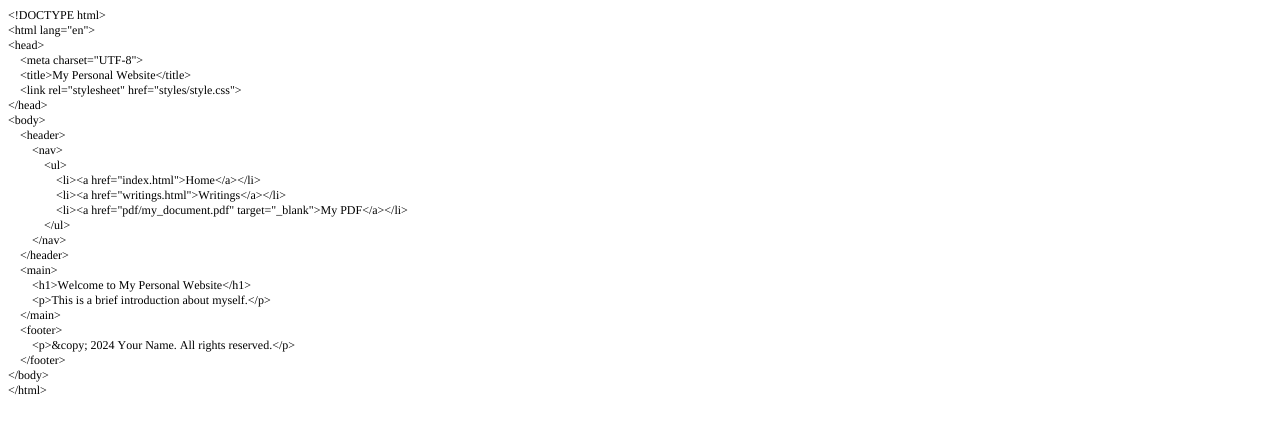
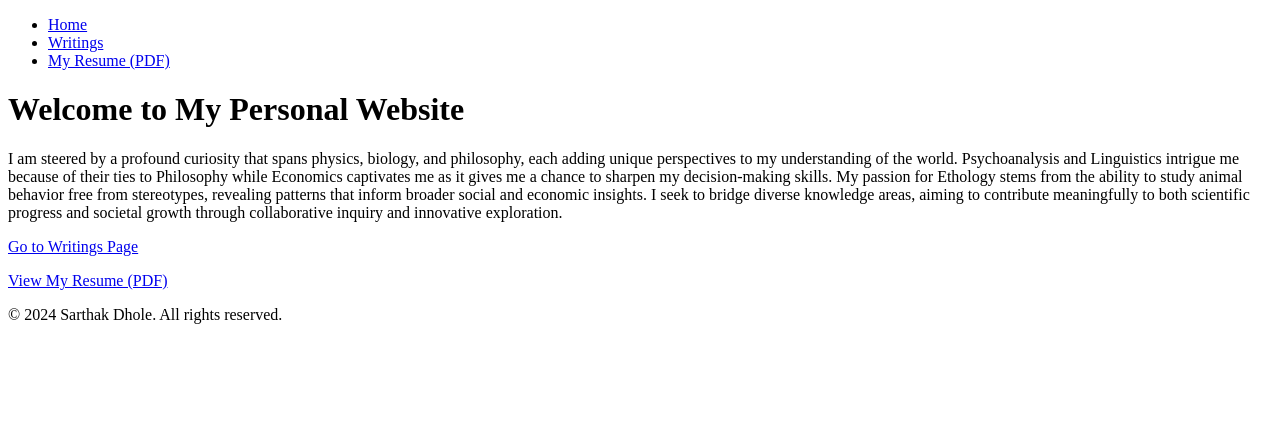
Before and after one commit to sarthakdhole11/sarthakdhole11.github.io, a plain HTML site: page index.html in a window 1280 px wide. Drawn offline with Linux system fonts and the light colour scheme.

Commit message:
more stuff.

```diff
--- a/index.html
+++ b/index.html
@@ -1,42 +1,29 @@
-<!DOCTYPE html PUBLIC "-//W3C//DTD HTML 4.01//EN" "http://www.w3.org/TR/html4/strict.dtd">
-<html>
+
+<!DOCTYPE html>
+<html lang="en">
 <head>
-  <meta http-equiv="Content-Type" content="text/html; charset=utf-8">
-  <meta http-equiv="Content-Style-Type" content="text/css">
-  <title></title>
-  <meta name="Generator" content="Cocoa HTML Writer">
-  <meta name="CocoaVersion" content="2575.2">
-  <style type="text/css">
-    p.p1 {margin: 0.0px 0.0px 0.0px 0.0px; font: 12.0px Times; -webkit-text-stroke: #000000}
-    span.s1 {font-kerning: none}
-  </style>
+    <meta charset="UTF-8">
+    <title>My Personal Website</title>
+    <link rel="stylesheet" href="styles/style.css">
 </head>
 <body>
-<p class="p1"><span class="s1">&lt;!DOCTYPE html&gt;</span></p>
-<p class="p1"><span class="s1">&lt;html lang="en"&gt;</span></p>
-<p class="p1"><span class="s1">&lt;head&gt;</span></p>
-<p class="p1"><span class="s1"><span class="Apple-converted-space">    </span>&lt;meta charset="UTF-8"&gt;</span></p>
-<p class="p1"><span class="s1"><span class="Apple-converted-space">    </span>&lt;title&gt;My Personal Website&lt;/title&gt;</span></p>
-<p class="p1"><span class="s1"><span class="Apple-converted-space">    </span>&lt;link rel="stylesheet" href="styles/style.css"&gt;</span></p>
-<p class="p1"><span class="s1">&lt;/head&gt;</span></p>
-<p class="p1"><span class="s1">&lt;body&gt;</span></p>
-<p class="p1"><span class="s1"><span class="Apple-converted-space">    </span>&lt;header&gt;</span></p>
-<p class="p1"><span class="s1"><span class="Apple-converted-space">        </span>&lt;nav&gt;</span></p>
-<p class="p1"><span class="s1"><span class="Apple-converted-space">            </span>&lt;ul&gt;</span></p>
-<p class="p1"><span class="s1"><span class="Apple-converted-space">                </span>&lt;li&gt;&lt;a href="index.html"&gt;Home&lt;/a&gt;&lt;/li&gt;</span></p>
-<p class="p1"><span class="s1"><span class="Apple-converted-space">                </span>&lt;li&gt;&lt;a href="writings.html"&gt;Writings&lt;/a&gt;&lt;/li&gt;</span></p>
-<p class="p1"><span class="s1"><span class="Apple-converted-space">                </span>&lt;li&gt;&lt;a href="pdf/my_document.pdf" target="_blank"&gt;My PDF&lt;/a&gt;&lt;/li&gt;</span></p>
-<p class="p1"><span class="s1"><span class="Apple-converted-space">            </span>&lt;/ul&gt;</span></p>
-<p class="p1"><span class="s1"><span class="Apple-converted-space">        </span>&lt;/nav&gt;</span></p>
-<p class="p1"><span class="s1"><span class="Apple-converted-space">    </span>&lt;/header&gt;</span></p>
-<p class="p1"><span class="s1"><span class="Apple-converted-space">    </span>&lt;main&gt;</span></p>
-<p class="p1"><span class="s1"><span class="Apple-converted-space">        </span>&lt;h1&gt;Welcome to My Personal Website&lt;/h1&gt;</span></p>
-<p class="p1"><span class="s1"><span class="Apple-converted-space">        </span>&lt;p&gt;This is a brief introduction about myself.&lt;/p&gt;</span></p>
-<p class="p1"><span class="s1"><span class="Apple-converted-space">    </span>&lt;/main&gt;</span></p>
-<p class="p1"><span class="s1"><span class="Apple-converted-space">    </span>&lt;footer&gt;</span></p>
-<p class="p1"><span class="s1"><span class="Apple-converted-space">        </span>&lt;p&gt;&amp;copy; 2024 Your Name. All rights reserved.&lt;/p&gt;</span></p>
-<p class="p1"><span class="s1"><span class="Apple-converted-space">    </span>&lt;/footer&gt;</span></p>
-<p class="p1"><span class="s1">&lt;/body&gt;</span></p>
-<p class="p1"><span class="s1">&lt;/html&gt;</span></p>
+    <header>
+        <nav>
+            <ul>
+                <li><a href="index.html">Home</a></li>
+                <li><a href="writings.html">Writings</a></li>
+                <li><a href="pdf/resume.pdf" target="_blank">My Resume (PDF)</a></li>
+            </ul>
+        </nav>
+    </header>
+    <main>
+        <h1>Welcome to My Personal Website</h1>
+        <p>I am steered by a profound curiosity that spans physics, biology, and philosophy, each adding unique perspectives to my understanding of the world. Psychoanalysis and Linguistics intrigue me because of their ties to Philosophy while Economics captivates me as it gives me a chance to sharpen my decision-making skills. My passion for Ethology stems from the ability to study animal behavior free from stereotypes, revealing patterns that inform broader social and economic insights. I seek to bridge diverse knowledge areas, aiming to contribute meaningfully to both scientific progress and societal growth through collaborative inquiry and innovative exploration.</p>
+        <p><a href="writings.html">Go to Writings Page</a></p>
+        <p><a href="pdf/resume.pdf" target="_blank">View My Resume (PDF)</a></p>
+    </main>
+    <footer>
+        <p>&copy; 2024 Sarthak Dhole. All rights reserved.</p>
+    </footer>
 </body>
 </html>
```
Also changed, not shown: 3 other files.
